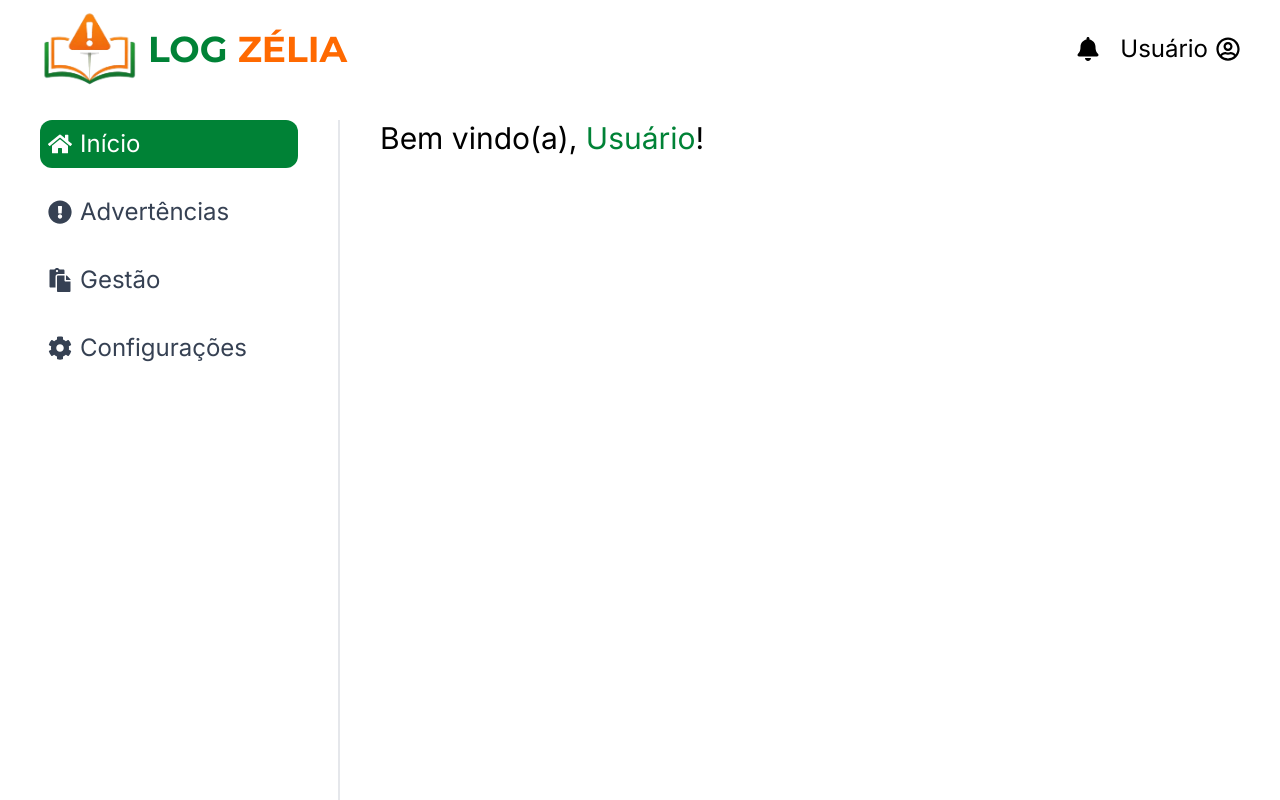
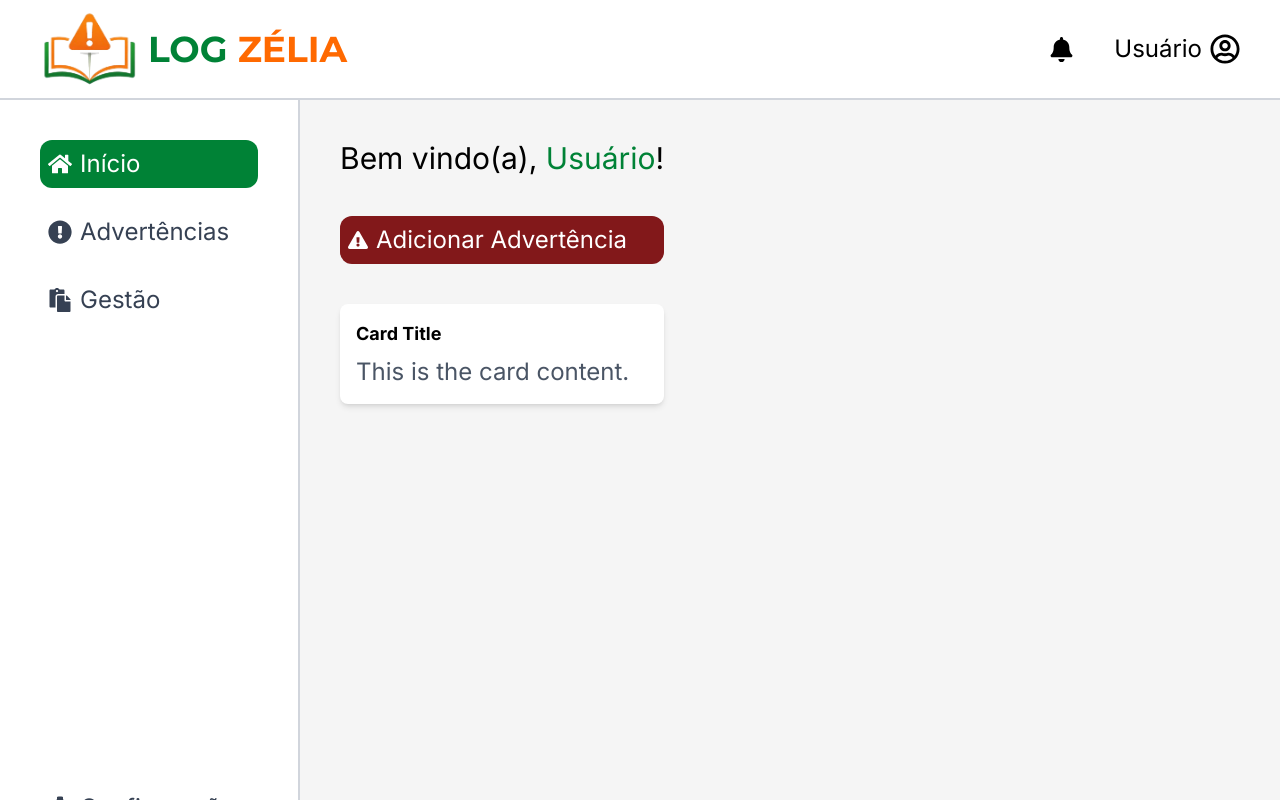
Before and after one commit to Ivozeraa/log-zelia, a React (Vite) app: page / in a window 1280 px wide. Built offline with nearby package versions, Linux system fonts and the light colour scheme.

Commit message:
feat: update layout and styling; add Card component and enhance Home page

```diff
--- a/index.html
+++ b/index.html
@@ -6,7 +6,7 @@
     <link rel="shortcut icon" href="./src/assets/images/logo.png" type="image/x-icon">
     <title>Log Zélia</title>
   </head>
-  <body>
+  <body class="bg-neutral-100">
     <div id="root"></div>
     <script type="module" src="/src/main.jsx"></script>
   </body>
--- a/src/Layout.jsx
+++ b/src/Layout.jsx
@@ -4,11 +4,11 @@ import { Sidebar } from './components/Sidebar'
 
 function Layout() {
   return (
-    <div className='px-10 text-2xl font-inter '>
+    <div className='text-2xl font-inter '>
       <Header username={"Usuário"} />
-      <div className='flex pt-30'>
+      <div className='flex pt-25'>
         <Sidebar />
-        <div className="ml-85"><Outlet /></div>
+        <div className="ml-85 pt-10 pr-10"><Outlet /></div>
       </div>
     </div>
   )
--- /dev/null
+++ b/src/components/Card.jsx
@@ -0,0 +1,8 @@
+export const Card = () => {
+  return (
+    <div className='bg-white shadow-md sh rounded-lg p-4'>
+      <h3 className='text-lg font-bold mb-2'>Card Title</h3>
+      <p className='text-gray-600'>This is the card content.</p>
+    </div>
+  )
+}
--- a/src/components/Header.jsx
+++ b/src/components/Header.jsx
@@ -1,19 +1,19 @@
 import logo from "../assets/images/logo.png"
 
-import { FaBell, FaRegUserCircle} from "react-icons/fa"
+import { FaBell, FaRegUserCircle } from "react-icons/fa"
 
 export const Header = ({ username }) => {
   return (
-<header className="flex justify-between items-center py-2 fixed w-full px-10 bg-white left-0 top-0">      <div className="flex items-center gap-2">
-        <img className="w-25" src={logo} alt="Logo Log Zélia" />
-        <p className="font-bold font-montserrat text-4xl text-green-700">LOG <span className="text-orange-500">ZÉLIA</span></p>
-      </div>
+    <header className="flex justify-between items-center py-2 fixed w-full px-10 border-b-2 border-gray-300 bg-white left-0 top-0">      <div className="flex items-center gap-2">
+      <img className="w-25" src={logo} alt="Logo Log Zélia" />
+      <p className="font-bold font-montserrat text-4xl text-green-700">LOG <span className="text-orange-500">ZÉLIA</span></p>
+    </div>
 
-      <div className="flex gap-5 items-center">
-        <FaBell />
+      <div className="flex gap-10 items-center">
+        <FaBell size={25} />
         <div className="flex items-center gap-2">
           <p>{username}</p>
-          <FaRegUserCircle />
+          <FaRegUserCircle size={30} />
         </div>
       </div>
     </header>
--- a/src/components/Sidebar.jsx
+++ b/src/components/Sidebar.jsx
@@ -7,11 +7,14 @@ import { FaHome, FaExclamationCircle, FaPaste, FaCog } from 'react-icons/fa'
 
 export const Sidebar = () => {
   return (
-    <aside className='flex flex-col pr-10 gap-5 fixed bg-white border-r-2 border-gray-200 h-full w-75'>
+    <aside className='flex flex-col px-10 pt-10 gap-5 fixed bg-white border-r-2 border-gray-300 h-full w-75'>
       <So to="/" icon={FaHome} text="Início" />
       <So to="/advertencias" icon={FaExclamationCircle} text="Advertências" />
       <So to="/gestao" icon={FaPaste} text="Gestão" />
-      <So to="/configuracoes" icon={FaCog} text="Configurações" />
+
+      <div className="mt-[55vh]">
+        <So to="/configuracoes" icon={FaCog} text="Configurações" />
+      </div>
     </aside>
   )
 }
--- a/src/pages/Home.jsx
+++ b/src/pages/Home.jsx
@@ -1,7 +1,22 @@
+import { FaExclamationTriangle } from 'react-icons/fa'
+
+import { Card } from '../components/Card'
+
 export const Home = ({ username }) => {
   return (
-    <div>
-      <p className='text-3xl '>Bem vindo(a), <span className='text-green-700'>{username}</span>!</p>
+    <div className='flex flex-col gap-10'>
+      <p className='text-3xl'>Bem vindo(a), <span className='text-green-700'>{username}</span>!</p>
+
+      <div>
+        <span className='flex gap-2 items-center bg-red-900 p-2 rounded-xl cursor-pointer'>
+          <FaExclamationTriangle size={20} className='text-white'/>
+          <p className='text-white'>Adicionar Advertência</p>
+        </span>
+      </div>
+
+      <div>
+        <Card />
+      </div>
     </div>
   )
 }
```
